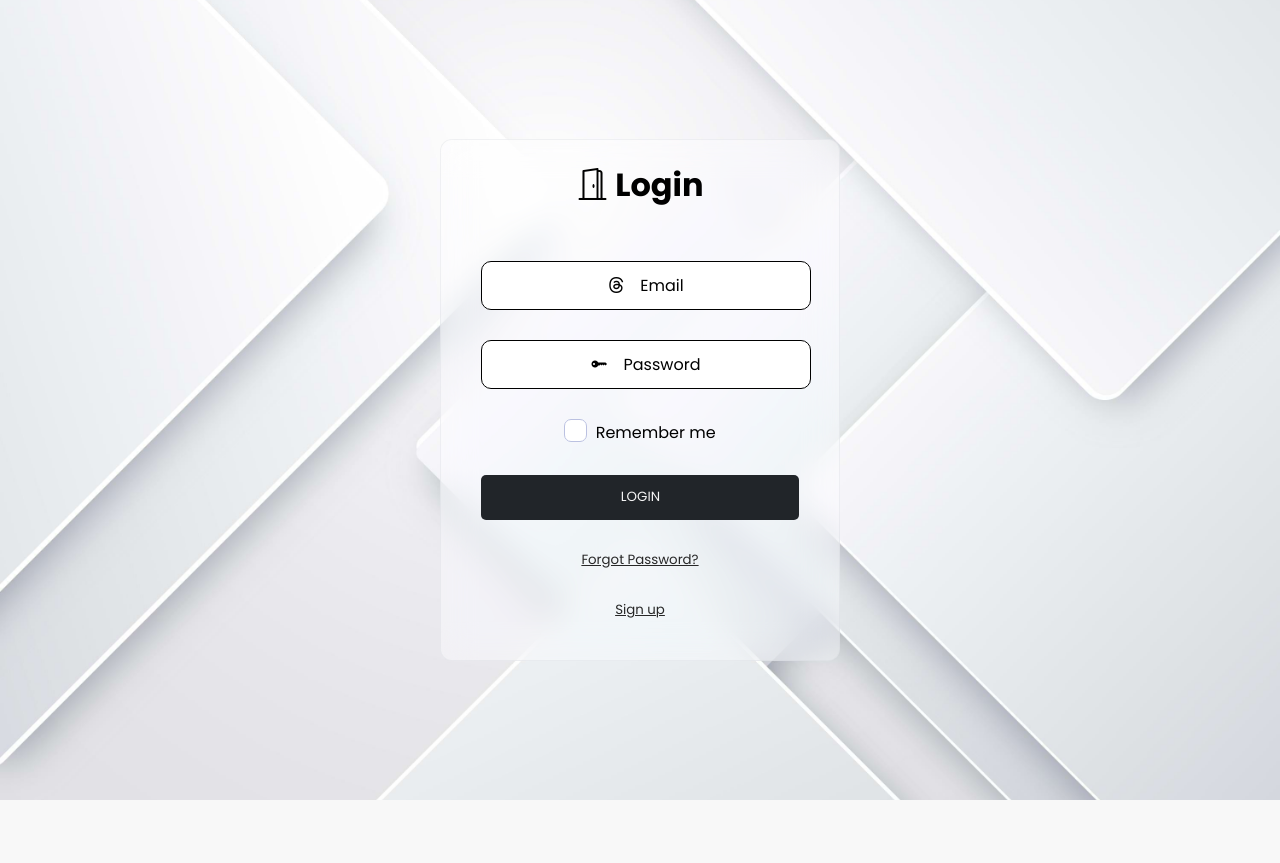
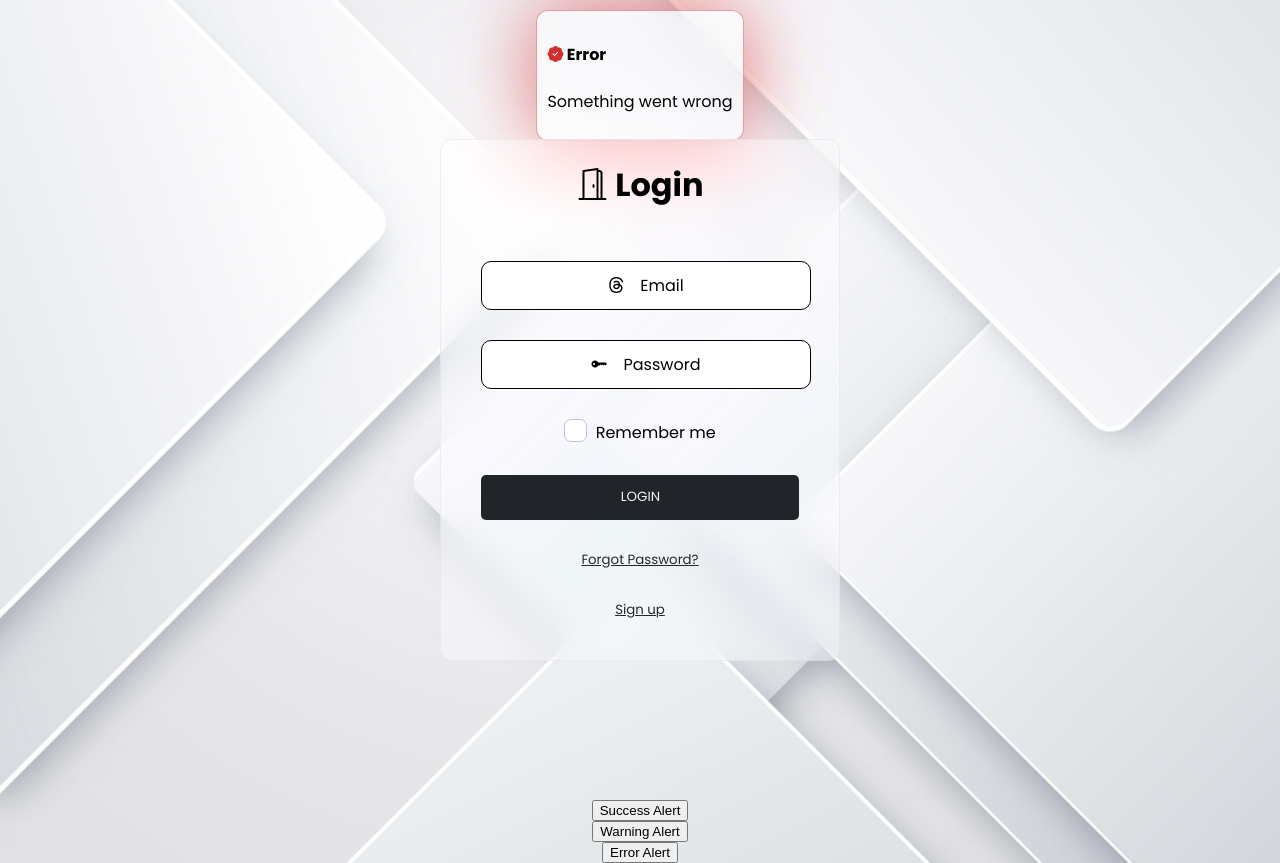
Before and after one commit to GonBlank/Loging-template, a PHP site: page /html/login.html in a window 1280 px wide. Before the commit the page ends 800 px from the top, so only its background shows below. Run offline with PHP 8.4, Linux system fonts and the light colour scheme.

Commit message:
Creation of alerts and animations

```diff
--- a/css/login_style.css
+++ b/css/login_style.css
@@ -262,7 +262,7 @@ p {
     cursor: pointer;
 }
 
-/*--*/
+/*-checkbox-*/
 
 @supports (-webkit-appearance: none) or (-moz-appearance: none) {
     .checkbox-wrapper-13 input[type=checkbox] {
@@ -367,3 +367,68 @@ p {
 .checkbox-wrapper-13 *:after {
     box-sizing: inherit;
 }
+
+/*alerts*/
+.alert {
+    padding: 10px;
+    animation: slideInFromTop 0.5s ease forwards;
+    position: absolute;
+    margin-top: 10px;
+}
+
+.content-alert {
+    height: 100%;
+    opacity: 1;
+    display: flex;
+    flex-direction: column;
+    align-items: center;
+}
+
+.alert.success {
+    border: 1px solid #025C3B75;
+    box-shadow: 0px 0px 80px 1px #025c3bab;
+}
+
+.alert.success h4 i {
+    color: #025C3B;
+}
+
+.alert.warn {
+    border: 1px solid #ffc10775;
+    box-shadow: 0px 0px 80px 1px #FFC107ab;
+}
+
+.alert.warn h4 i {
+    color: #ffc107;
+}
+
+.alert.error {
+    border: 1px solid #d32f2f75;
+    box-shadow: 0px 0px 80px 1px #d32f2fab;
+}
+
+.alert.error h4 i {
+    color: #d32f2f;
+}
+
+@keyframes slideInFromTop {
+    from {
+        transform: translateY(-100%);
+        opacity: 0;
+    }
+
+    to {
+        transform: translateY(0);
+        opacity: 1;
+    }
+}
+@keyframes slideOutToTop {
+    from {
+        transform: translateY(0);
+        opacity: 1;
+    }
+    to {
+        transform: translateY(-100%);
+        opacity: 0;
+    }
+}
--- a/html/login.html
+++ b/html/login.html
@@ -23,7 +23,16 @@
 </head>
 
 <body>
+
+	<div id="alertContainer" class="content-alert">
+		<div class="card error alert" style="">
+			<h4> <i class="bi bi-patch-check-fill"></i> Error</h4>
+			<p>Something went wrong</p>
+		</div>
+	</div>
+
 	<main>
+
 		<form class="card">
 			<h1><i class="bi bi-door-open"></i> Login</h1>
 
@@ -33,7 +42,8 @@
 			</label>
 
 			<label class="label">
-				<input tabindex="2" type="password" placeholder=" " class="input" id="login-password" required />
+				<input tabindex="2" type="password" placeholder=" " class="input" id="login-password" maxlength="20"
+					minlength="8" required />
 				<span class="label__name"><i style="margin-right: 1rem;" class="bi bi-key-fill"></i> Password</span>
 			</label>
 
@@ -49,7 +59,17 @@
 			<small><a tabindex="6" href="#" id="show-sign-up-modal">Sign up</a></small>
 		</form>
 	</main>
+
+
+
+	<div class="content-alert">
+		<button onclick="showAlert('success')">Success Alert</button>
+		<button onclick="showAlert('warn')">Warning Alert</button>
+		<button onclick="showAlert('error')">Error Alert</button>
+	</div>
+
 </body>
+
 
 
 <!-- The Modal -->
@@ -58,21 +78,22 @@
 	<div class="modal-content">
 		<span class="close sign-up-close" id="sign-up-modal-close"><i class="bi bi-x-circle-fill"></i></span>
 
-		<form>
+		<form action="../php/signup.php" method="post">
 			<h1><i class="bi bi-person-raised-hand"></i> Sign up</h1>
 
 			<label class="label">
-				<input type="text" placeholder=" " class="input" id="sign-up-name" required />
+				<input type="text" placeholder=" " class="input" id="sign-up-name" name="name" required />
 				<span class="label__name"><i style="margin-right: 1rem;" class="bi bi-person-circle"></i> Name</span>
 			</label>
 
 			<label class="label">
-				<input type="email" placeholder=" " class="input" id="sign-up-email" required />
+				<input type="email" placeholder=" " class="input" id="sign-up-email" name="email" required />
 				<span class="label__name"> <i style="margin-right: 1rem;" class="bi bi-threads"></i> Email</span>
 			</label>
 
 			<label class="label">
-				<input type="password" placeholder=" " class="input" id="sign-up-password" required />
+				<input type="password" placeholder=" " class="input" id="sign-up-password" maxlength="20" minlength="8"
+					name="password" required />
 				<span class="label__name"><i style="margin-right: 1rem;" class="bi bi-key-fill"></i> Password</span>
 			</label>
 
@@ -113,5 +134,6 @@
 </div>
 
 <script src="../js/login-animation-modal.js"></script>
+<script src="../js/login-animation-alert.js"></script>
 
 </html>
--- /dev/null
+++ b/js/login-animation-alert.js
@@ -0,0 +1,46 @@
+function showAlert(type) {
+    let icon, title, message, alertClass;
+
+    switch (type) {
+        case 'success':
+            icon = 'bi bi-patch-check-fill';
+            title = 'Success';
+            message = 'Success mensaje: todo salió bien';
+            alertClass = 'success';
+            break;
+        case 'warn':
+            icon = 'bi bi-exclamation-triangle-fill';
+            title = 'Warning';
+            message = 'Warn mensaje: parece que algo falló';
+            alertClass = 'warn';
+            break;
+        case 'error':
+            icon = 'bi bi-exclamation-circle-fill';
+            title = 'Error';
+            message = 'Error mensaje: algo salió mal';
+            alertClass = 'error';
+            break;
+        default:
+            icon = '';
+            title = '';
+            message = '';
+            alertClass = '';
+            break;
+    }
+
+    const alertHTML = `
+				<div class="card ${alertClass} alert" style="animation-name: slideInFromTop;">
+					<h4><i class="${icon}"></i> ${title}</h4>
+					<p>${message}</p>
+				</div>
+			`;
+
+    document.getElementById('alertContainer').innerHTML = alertHTML;
+
+    setTimeout(function () {
+        document.querySelector('.alert').style.animationName = 'slideOutToTop';
+        setTimeout(function () {
+            document.getElementById('alertContainer').innerHTML = '';
+        }, 500); // Tiempo igual a la duración de la animación
+    }, 2000); // Después de 2 segundos
+}
```
